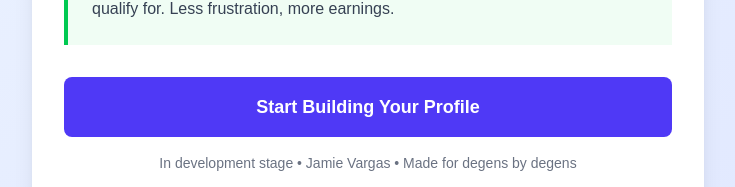
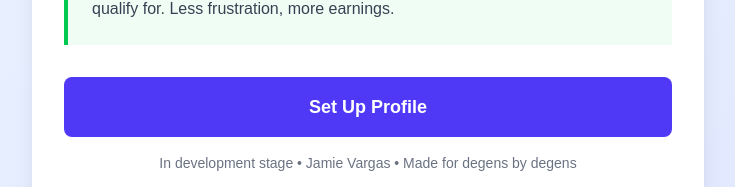
Before and after one commit to jmenichole/qualifyfirst, a Next.js app: page / in a window 1280 px wide. Shown: the part 509-696 px from the top of the page, without its empty margins (272-1007 px from the left). Built offline with nearby package versions, Linux system fonts and the light colour scheme.

Commit message:
Update button text to 'Set Up Profile'

```diff
--- a/app/page.tsx
+++ b/app/page.tsx
@@ -37,7 +37,7 @@ export default function Home() {
               href="/profile"
               className="block w-full bg-indigo-600 text-white py-4 px-6 rounded-lg text-lg font-semibold hover:bg-indigo-700 transition text-center"
             >
-              Start Building Your Profile
+              Set Up Profile
             </Link>
 
             <p className="text-sm text-gray-500">
```
